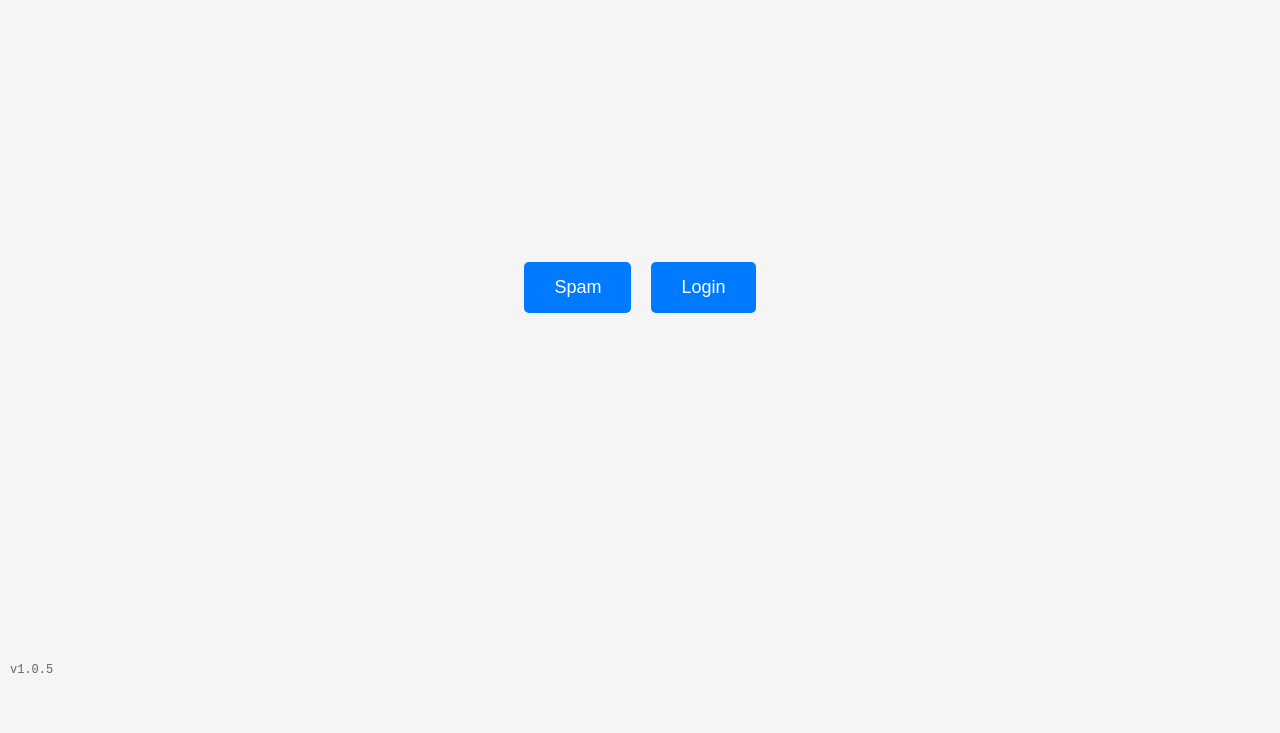
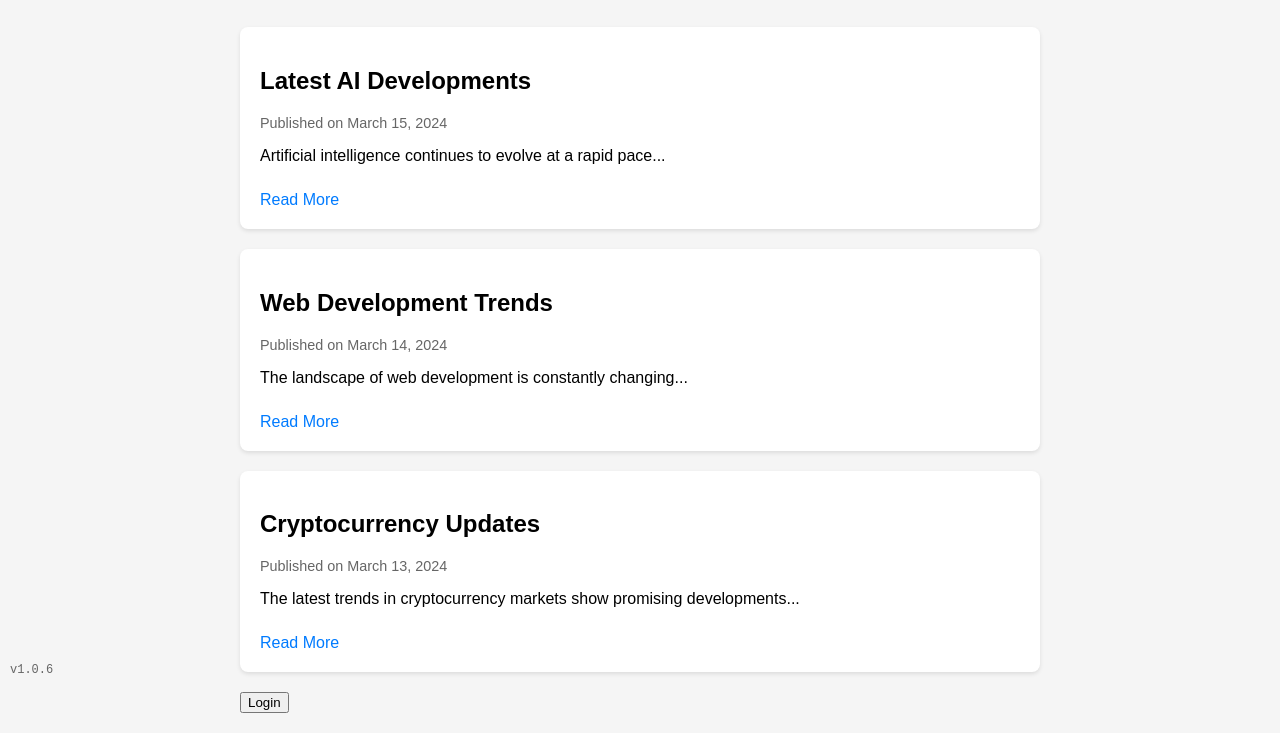
Before and after one commit to AntiExile/WebOofies, a website: page index.html in a window 1280 px wide. Shown: the part 113-846 px from the top of the page. Before the commit the page ends 800 px from the top, so only its background shows below. Drawn offline with Linux system fonts and the light colour scheme.

Commit message:
10 (No Jokes)

```diff
--- a/index.html
+++ b/index.html
@@ -1,25 +1,39 @@
 <!DOCTYPE html>
-<html>
+<html lang="en">
 <head>
-    <title>Launch Page</title>
+    <title>Technology News</title>
     <style>
         body {
-            display: flex;
-            justify-content: center;
-            align-items: center;
-            height: 100vh;
             margin: 0;
             background: #f5f5f5;
+            font-family: Arial, sans-serif;
         }
-        button {
-            padding: 15px 30px;
-            font-size: 18px;
-            cursor: pointer;
-            border: none;
-            background: #007bff;
-            color: white;
-            border-radius: 5px;
-            margin: 10px;
+        .container {
+            max-width: 800px;
+            margin: 0 auto;
+            padding: 20px;
+        }
+        header {
+            text-align: center;
+            padding: 20px 0;
+        }
+        .article-card {
+            background: white;
+            border-radius: 8px;
+            padding: 20px;
+            margin-bottom: 20px;
+            box-shadow: 0 2px 4px rgba(0,0,0,0.1);
+        }
+        .article-meta {
+            color: #666;
+            font-size: 0.9em;
+            margin: 10px 0;
+        }
+        .read-more {
+            display: inline-block;
+            color: #007bff;
+            text-decoration: none;
+            margin-top: 10px;
         }
         .version-counter {
             position: fixed;
@@ -32,40 +46,51 @@
     </style>
 </head>
 <body>
-    <button onclick="launchWindows()">Spam</button>
-    <button onclick="window.location.href='/login'">Login</button>
-    <div class="version-counter">v1.0.5</div>
+    <div class="container">
+        <header>
+            <h1>Technology News</h1>
+        </header>
+
+        <main>
+            <article class="article-card" data-id="ai">
+                <h2>Latest AI Developments</h2>
+                <div class="article-meta">Published on March 15, 2024</div>
+                <p>Artificial intelligence continues to evolve at a rapid pace...</p>
+                <a href="#" class="read-more">Read More</a>
+            </article>
+
+            <article class="article-card" data-id="web">
+                <h2>Web Development Trends</h2>
+                <div class="article-meta">Published on March 14, 2024</div>
+                <p>The landscape of web development is constantly changing...</p>
+                <a href="#" class="read-more">Read More</a>
+            </article>
+
+            <article class="article-card" data-id="crypto">
+                <h2>Cryptocurrency Updates</h2>
+                <div class="article-meta">Published on March 13, 2024</div>
+                <p>The latest trends in cryptocurrency markets show promising developments...</p>
+                <a href="#" class="read-more">Read More</a>
+            </article>
+        </main>
+
+        <button onclick="window.location.href='/login'">Login</button>
+    </div>
+    <div class="version-counter">v1.0.6</div>
+
     <script>
-        function launchWindows() {
-            const screenWidth = window.screen.width;
-            const screenHeight = window.screen.height;
-            let windowsOpened = 0;
-            const totalWindows = 20;
-            const batchSize = 3; // Open 3 windows per batch
-
-            function createWindowBatch() {
-                for(let i = 0; i < batchSize && windowsOpened < totalWindows; i++) {
-                    const randomX = Math.floor(Math.random() * (screenWidth - 800));
-                    const randomY = Math.floor(Math.random() * (screenHeight - 600));
-                    window.open('main.html', '_blank',
-                        `width=800,height=600,left=${randomX},top=${randomY},resizable=yes,menubar=no,toolbar=no,location=no,status=no`);
-                    windowsOpened++;
-                }
-
-                if (windowsOpened < totalWindows) {
-                    const btn = document.createElement('button');
-                    btn.innerHTML = `Click to continue (${windowsOpened}/${totalWindows})`;
-                    btn.style = 'margin: 10px;';
-                    btn.onclick = () => {
-                        btn.remove();
-                        createWindowBatch();
-                    };
-                    document.body.appendChild(btn);
-                }
-            }
-
-            createWindowBatch();
-        }
+        document.addEventListener('DOMContentLoaded', () => {
+            // Add click handlers for Read More links
+            document.querySelectorAll('.read-more').forEach(link => {
+                link.addEventListener('click', (e) => {
+                    e.preventDefault();
+                    const article = e.target.closest('.article-card');
+                    const p = article.querySelector('p');
+                    p.textContent = 'Full article content would go here...';
+                    e.target.style.display = 'none';
+                });
+            });
+        });
     </script>
 </body>
 </html>
```
Also changed, not shown: main.html (deleted, +0 -80 lines).
